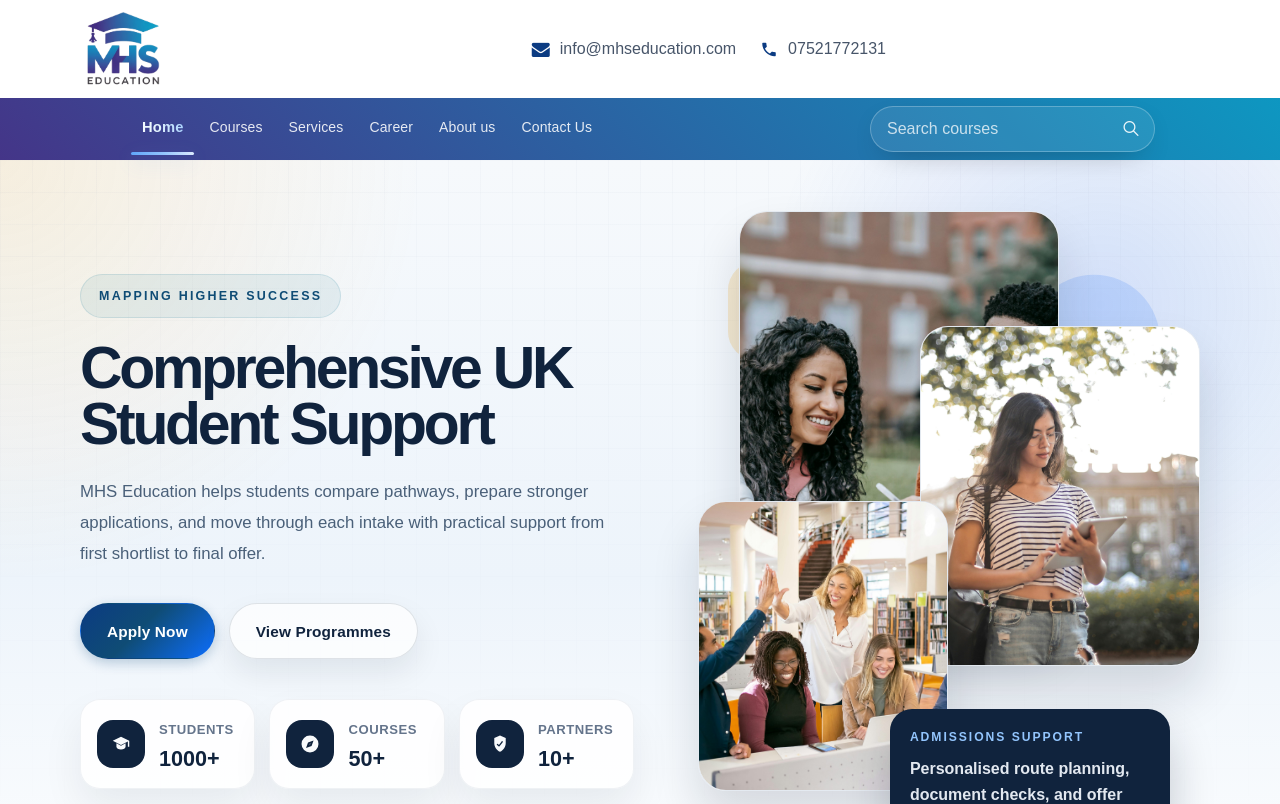
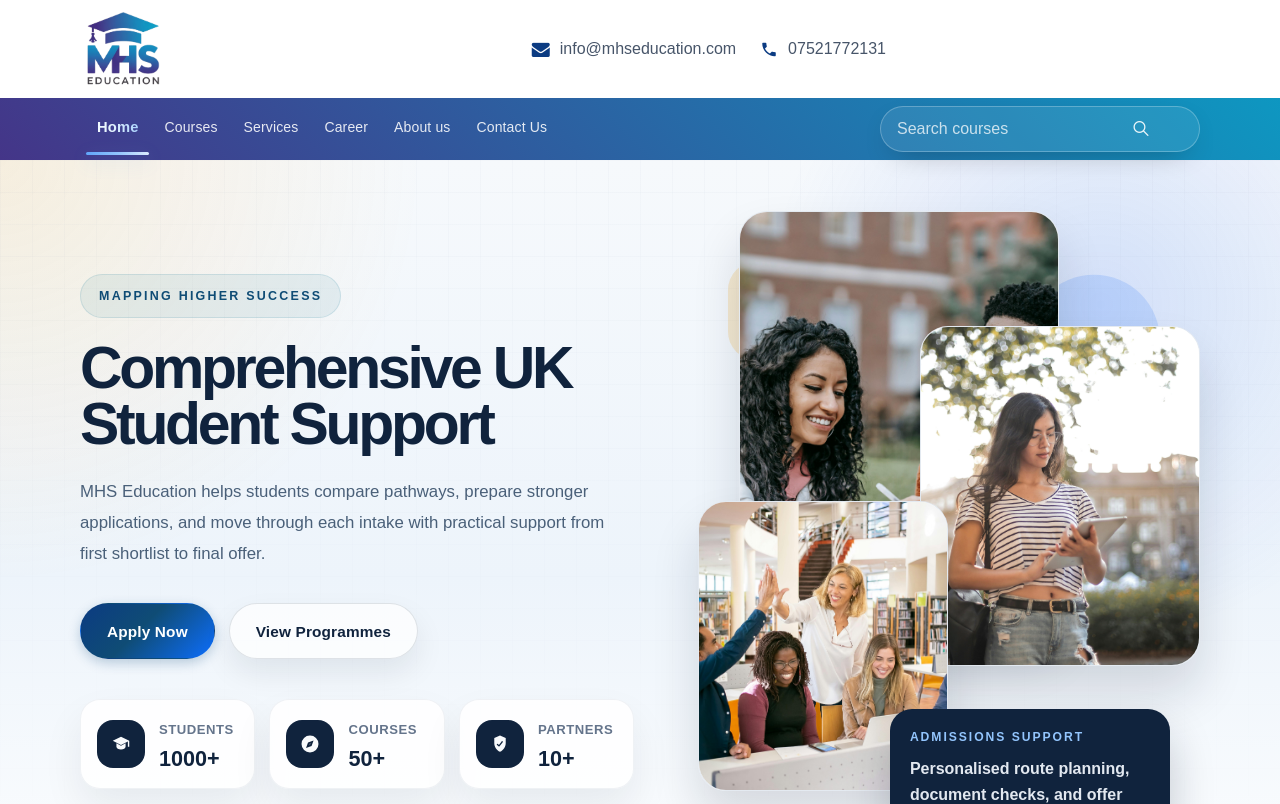
Before and after one commit to JomsonGit738/mhs-education, a Next.js app: page / in a window 1280 px wide. Shown: the top 804 px of the page. Built offline with nearby package versions, Linux system fonts and the light colour scheme.

Commit message:
margin fix

```diff
--- a/app/globals.css
+++ b/app/globals.css
@@ -3326,9 +3326,48 @@ main {
   z-index: 1;
 }
 
+.navbar-shell {
+  max-width: var(--app-shell-max-width);
+  padding-left: var(--app-shell-gutter);
+  padding-right: var(--app-shell-gutter);
+}
+
 @media (min-width: 992px) {
   .ftco-navbar-light .container {
     gap: 18px;
+  }
+
+  .ftco-navbar-light .navbar-shell {
+    width: 100%;
+    display: flex;
+    align-items: center;
+    justify-content: space-between;
+    max-width: var(--app-shell-max-width);
+    padding-left: var(--app-shell-gutter);
+    padding-right: var(--app-shell-gutter);
+  }
+
+  .ftco-navbar-light .navbar-collapse {
+    display: flex !important;
+    flex: 1 1 auto;
+    justify-content: flex-start;
+    min-width: 0;
+  }
+
+  .ftco-navbar-light .course-search {
+    flex: 0 0 320px;
+    width: 320px;
+    margin-left: 24px;
+  }
+
+  .ftco-navbar-light .course-search .form-group {
+    margin-bottom: 0;
+  }
+
+  .ftco-navbar-light .segmented-nav {
+    flex: 0 1 auto;
+    margin-right: auto;
+    min-width: 0;
   }
 
   .segmented-nav {
--- a/src/components/Header.tsx
+++ b/src/components/Header.tsx
@@ -115,7 +115,7 @@ const ScrollAwareNavbar = () => {
 
   return (
     <nav className={navState} id="ftco-navbar">
-      <div className="container d-flex align-items-center">
+      <div className="container navbar-shell d-flex align-items-center">
         <button
           className="navbar-toggler"
           type="button"
```
